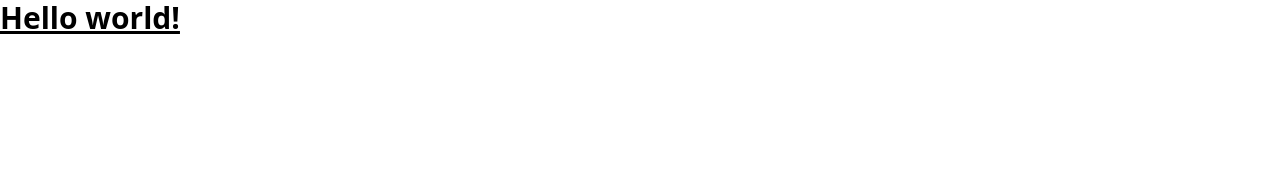
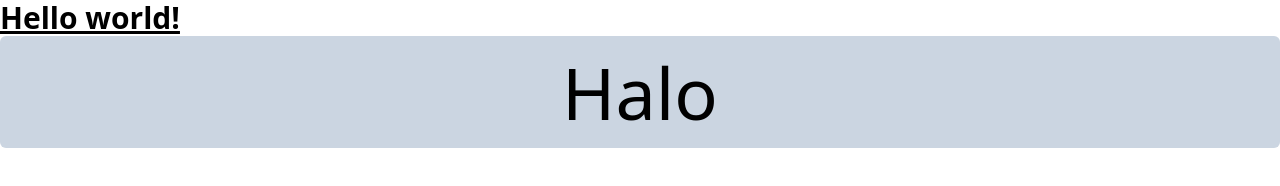
Before and after one commit to incodeuz/pizzabek2, a plain HTML site: page index.html in a window 1280 px wide. Drawn offline with Linux system fonts and the light colour scheme.

Commit message:
new title

```diff
--- a/index.html
+++ b/index.html
@@ -7,5 +7,7 @@
   </head>
   <body>
     <h1 class="text-3xl font-bold underline">Hello world!</h1>
+
+    <h1 class="text-7xl text-center p-5 rounded-md bg-slate-300">Halo</h1>
   </body>
 </html>
```
Also changed, not shown: dist/output.css.
